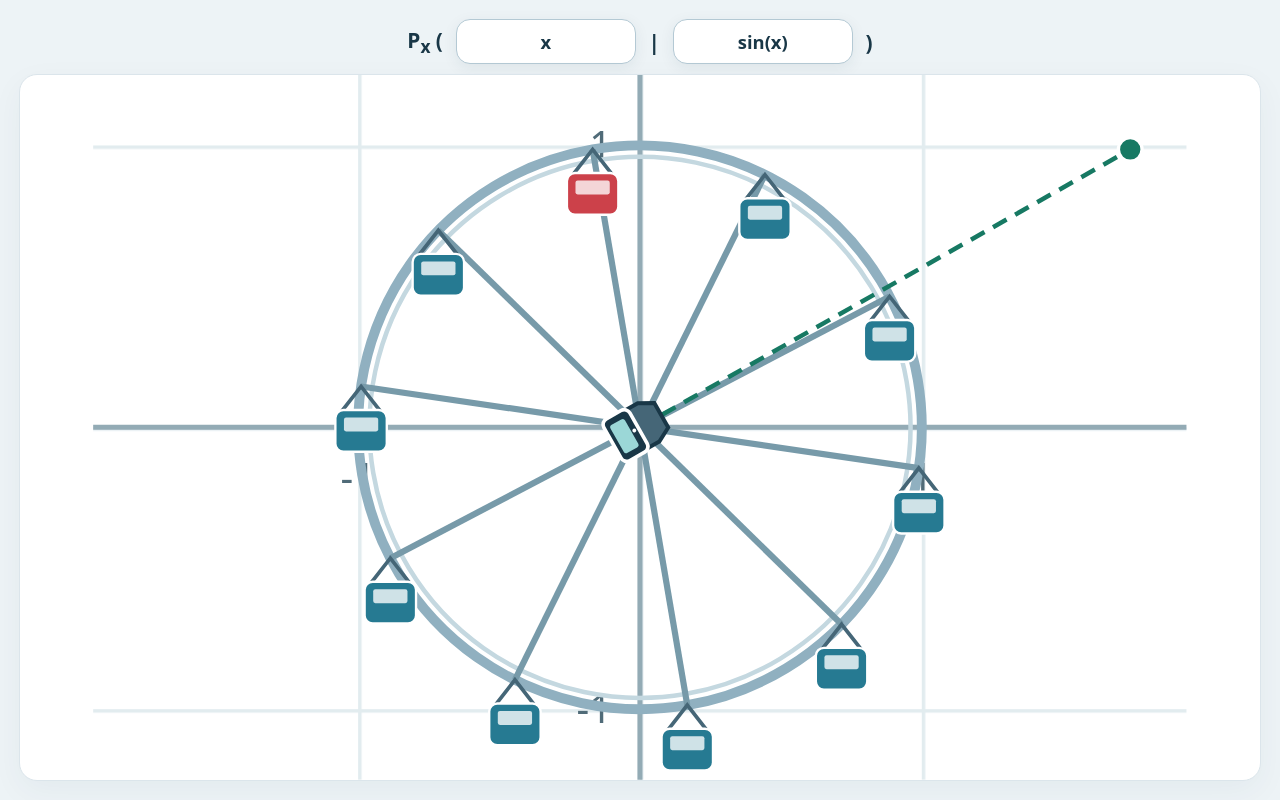
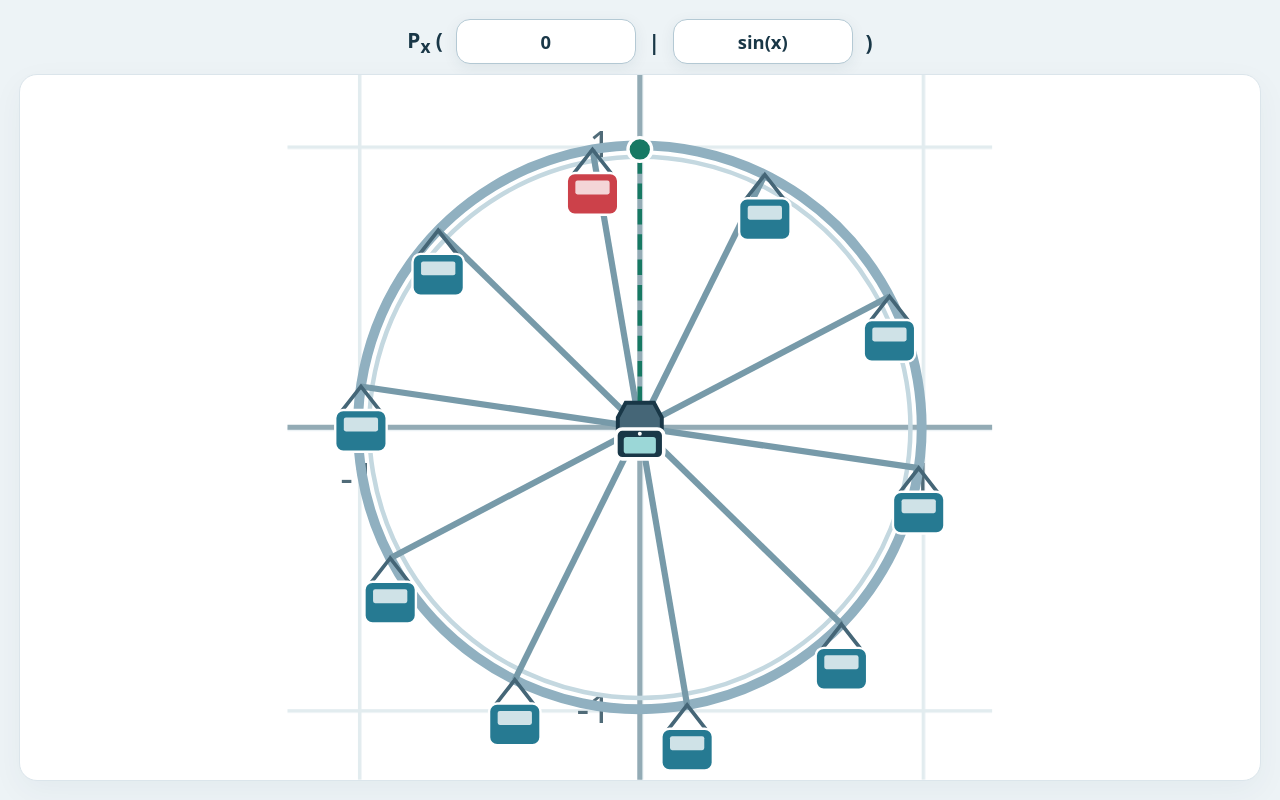
Before and after one commit to moritznachtigall/riesenrad_kamera, a plain HTML site: page index.html in a window 1280 px wide. Drawn offline with Linux system fonts and the light colour scheme.

Commit message:
Update targetX input value from 'x' to '0'

```diff
--- a/index.html
+++ b/index.html
@@ -8,7 +8,7 @@ body{display:block}main{width:100%;height:100dvh;padding:clamp(8px,1.5vw,20px);g
 <main>
 <div class="point" role="group" aria-label="Zielpunkt der Kamera">
 <span aria-hidden="true">P<sub>x</sub> (</span>
-<input id="targetX" aria-label="Erste Koordinate" value="x" spellcheck="false" autocomplete="off">
+<input id="targetX" aria-label="Erste Koordinate" value="0" spellcheck="false" autocomplete="off">
 <span aria-hidden="true">|</span>
 <input id="targetY" aria-label="Zweite Koordinate" value="sin(x)" spellcheck="false" autocomplete="off">
 <span aria-hidden="true">)</span>
```
